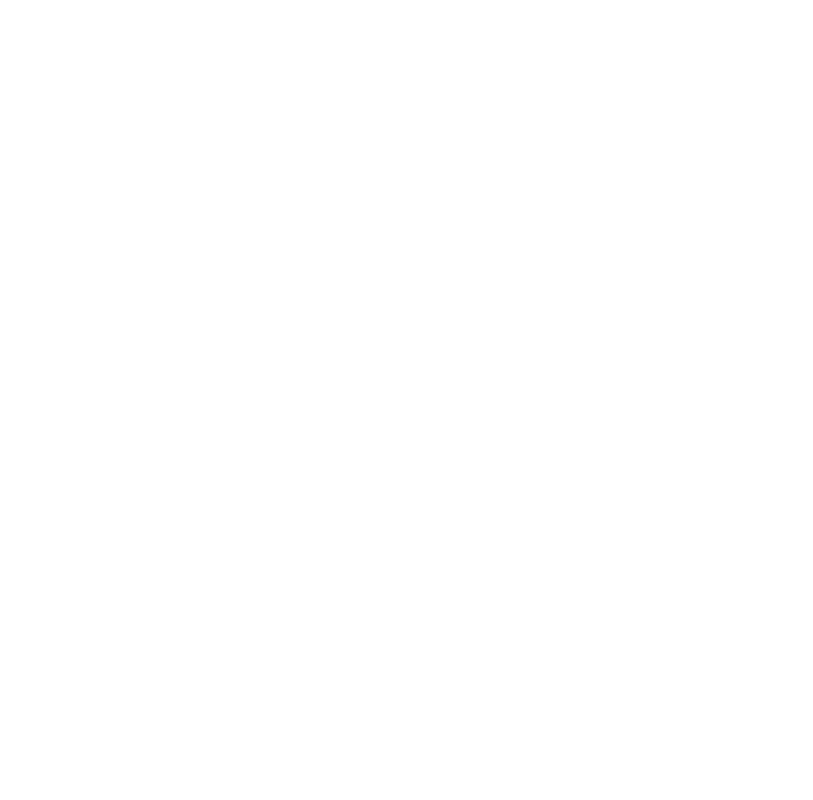
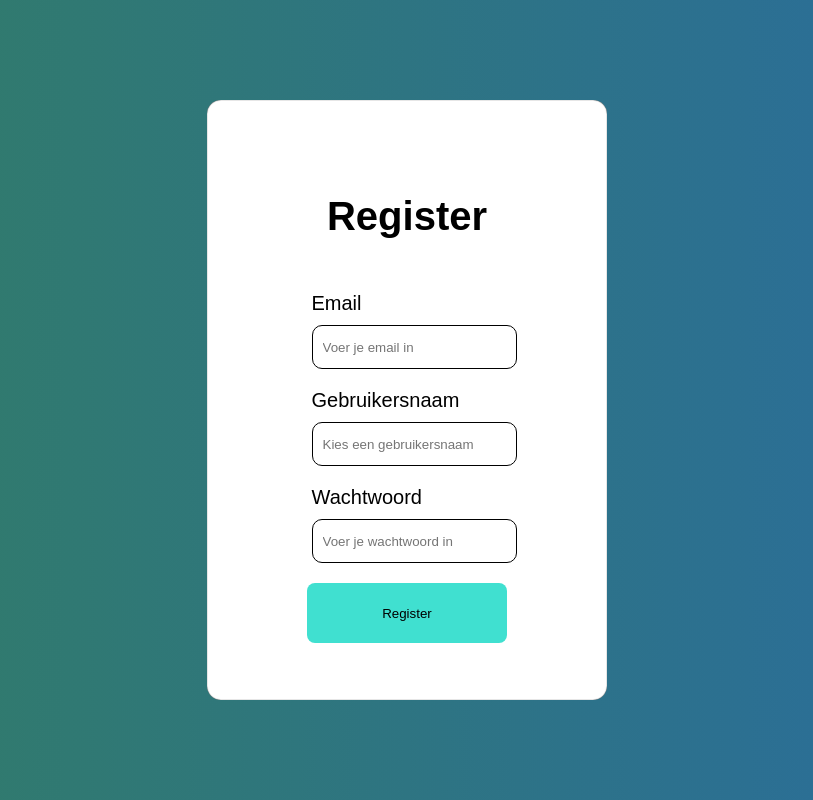
Before and after one commit to Allexwnl/HJC-html-CSS-Javascript-component-website-, a Vue app: page /register in a window 1280 px wide. Before the commit this address had no page. Shown: the whole page, without its empty margins (233-1046 px from the left). Built offline with nearby package versions, Linux system fonts and the light colour scheme.

Commit message:
login system 85% completed

```diff
--- /dev/null
+++ b/src/component-pages/Login/register.vue
@@ -0,0 +1,78 @@
+<template>
+  <div class="main-container">
+    <section class="login-container">
+      <div class="return-button-container">
+        <router-link class="return-button" to="/">
+          <i class="fa-solid fa-arrow-left"></i>
+        </router-link>
+      </div>
+
+      <div class="form-container">
+        <h2>Register</h2>
+
+        <div class="form-group">
+          <label for="email">Email</label>
+          <input id="email" v-model="email" type="email" placeholder="Voer je email in" />
+        </div>
+
+        <div class="form-group">
+          <label for="display_name">Gebruikersnaam</label>
+          <input id="display_name" v-model="displayName" type="text" placeholder="Kies een gebruikersnaam" />
+        </div>
+
+        <div class="form-group">
+          <label for="password">Wachtwoord</label>
+          <input id="password" v-model="password" type="password" placeholder="Voer je wachtwoord in" />
+        </div>
+
+        <div class="button-group">
+          <button class="--button-login-register" @click="register">Register</button>
+        </div>
+
+        <p v-if="error" class="error-message">{{ error }}</p>
+      </div>
+    </section>
+  </div>
+</template>
+
+<script setup>
+import { ref } from 'vue'
+import { supabase } from '@/Supabase/supabase'
+import '@/assets/css/login.css'
+
+const email = ref('')
+const password = ref('')
+const displayName = ref('')
+const error = ref(null)
+
+const register = async () => {
+  error.value = null
+  if (!email.value || !password.value || !displayName.value) {
+    error.value = 'Vul alle velden in.'
+    return
+  }
+
+  // Maak gebruiker aan en voeg display_name toe aan user_metadata
+  const { data, error: signUpError } = await supabase.auth.signUp({
+    email: email.value,
+    password: password.value,
+    options: {
+      data: {
+        display_name: displayName.value
+      }
+    }
+  })
+
+  if (signUpError) {
+    error.value = signUpError.message
+    return
+  }
+
+  if (profileError) {
+    error.value = profileError.message
+    return
+  }
+
+  error.value = 'Registratie succesvol! Check je email voor bevestiging.'
+}
+</script>
--- a/src/components/Navbar.vue
+++ b/src/components/Navbar.vue
@@ -1,18 +1,43 @@
 <script setup>
+import { useRouter } from 'vue-router'
+import { supabase } from '@/Supabase/supabase'
+import { onMounted, ref } from 'vue'
+import { useAuth } from '@/composables/useAuth'
 
+const user = ref(null)
+const router = useRouter()
+const { signOut } = useAuth()
+
+onMounted(async () => {
+  const { data: { user: currentUser } } = await supabase.auth.getUser()
+  user.value = currentUser
+})
+
+const logout = async () => {
+  const { error } = await signOut()
+  if (!error) {
+    user.value = null
+    router.push('/login')  // of een andere pagina na logout
+  } else {
+    console.error('Logout failed:', error.message)
+  }
+}
 </script>
 
 <template>
   <header id="navbar_container">
     <nav class="navbar">
-      <router-link to="/"><img src="/img/logo.png" alt=""></router-link>
+      <router-link to="/"><img src="/img/logo.png" alt="logo"></router-link>
       <ul>
         <li><router-link to="/">Home</router-link></li>
         <li><router-link to="/documents">Documents</router-link></li>
       </ul>
       <ul class="login-register-container">
-        <li><router-link to="/login">Login</router-link></li>
-        <li>registreer</li>
+        <li v-if="!user"><router-link to="/login">Login</router-link></li>
+        <li v-if="!user"><router-link to="/register">Register</router-link></li>
+        <li v-if="user">
+          <router-link to="/login" @click.prevent="logout" class="logout-link">Logout</router-link>
+        </li>
       </ul>
     </nav>
   </header>
--- a/src/router/index.js
+++ b/src/router/index.js
@@ -18,6 +18,11 @@
       path: '/login',
       name: 'login',
       component: () => import('../component-pages/Login/login.vue'),
+    },
+    {
+      path: '/register',
+      name: 'register',
+      component: () => import('../component-pages/Login/register.vue'),
     },
     {
       path: '/GradientButtons',
--- a/src/views/HomeView.vue
+++ b/src/views/HomeView.vue
@@ -14,16 +14,6 @@
   const { data: { user: currentUser } } = await supabase.auth.getUser()
   user.value = currentUser
 })
-
-const logout = async () => {
-  const { error } = await signOut()
-  if (!error) {
-    user.value = null
-    router.push('/login')  // of een andere pagina na logout
-  } else {
-    console.error('Logout failed:', error.message)
-  }
-}
 </script>
 
 <template>
@@ -46,7 +36,6 @@
   <div>
     <p v-if="user">Welkom, {{ user.email }}</p>
     <p v-else>Niet ingelogd</p>
-    <button v-if="user" @click="logout" class="logout-button">Logout</button>
   </div>
   <Footer></Footer>
 </template>
```
